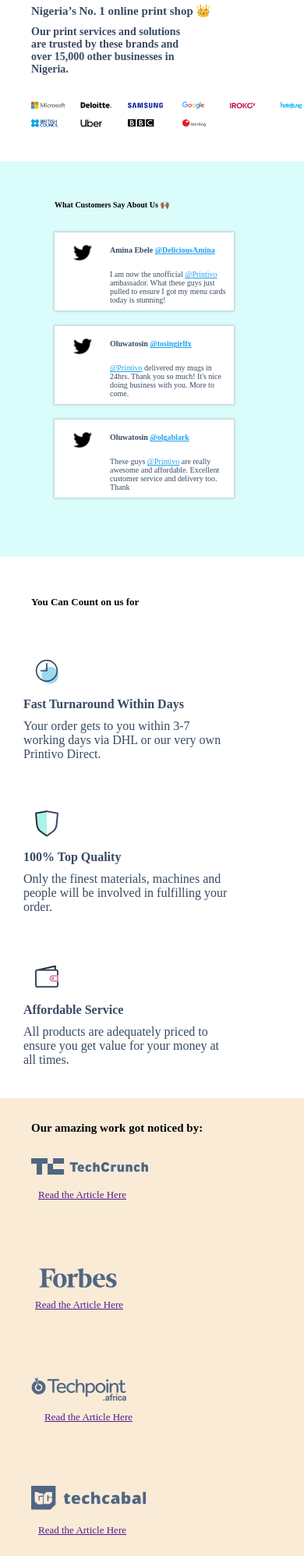
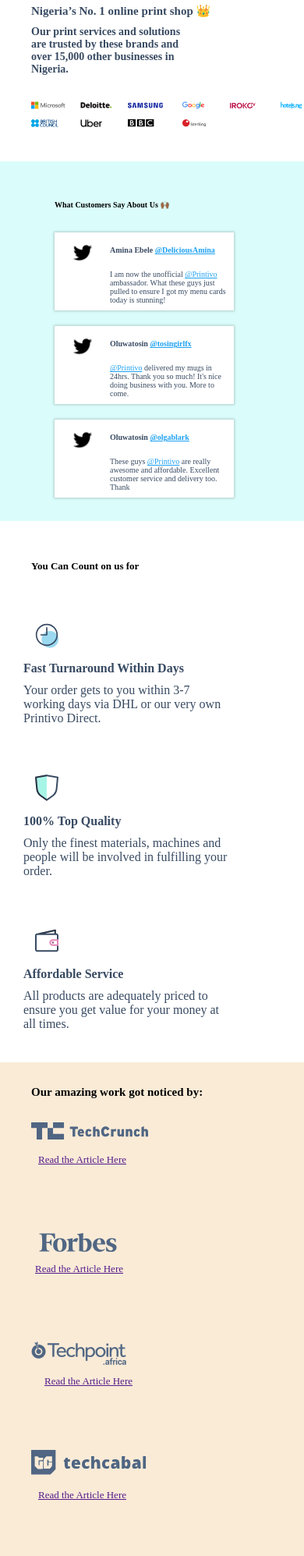
Before and after one commit to DvSamM/printivo-website, a plain HTML site: page index.html in a window 390 px wide. Shown: the part 5760-7755 px from the top of the page at 78% size. Drawn offline with Linux system fonts and the light colour scheme.

Commit message:
printivo

```diff
--- a/style.css
+++ b/style.css
@@ -617,11 +617,12 @@ height: 150px;
     flex-direction: column;
     margin-top: 30px;
     gap: 20px;
+    padding-bottom: 30px;
 }
 
 .customers{
     background-color: hsla(177, 87%, 50%, 0.151);
-    height: 60vh;
+    height: auto;
     width: 414px;
     font-family: 'Times New Roman', Times, serif;
 
@@ -676,7 +677,7 @@ height: 150px;
 .work{
     background-color: antiquewhite;
     width: 430px;
-    height: 100vh;
+    height: auto;
     margin-top: 40px;
     padding-top: 30px;
     font-family: 'Times New Roman', Times, serif;
@@ -691,15 +692,17 @@ height: 150px;
     display: flex;
     flex-direction: column;
     margin-left: 0px;
+    padding-bottom: 40px;
 }
 
 footer{
     /* background-color: #384A62; */
-    height: 160vh;
+    height: auto;
     margin-left: -170px;
     padding-top: 30px;
     width: 600px;
     display: flex;
+    padding-bottom: 40px;
     flex-direction: column;
     gap: 90px;
 }
```
